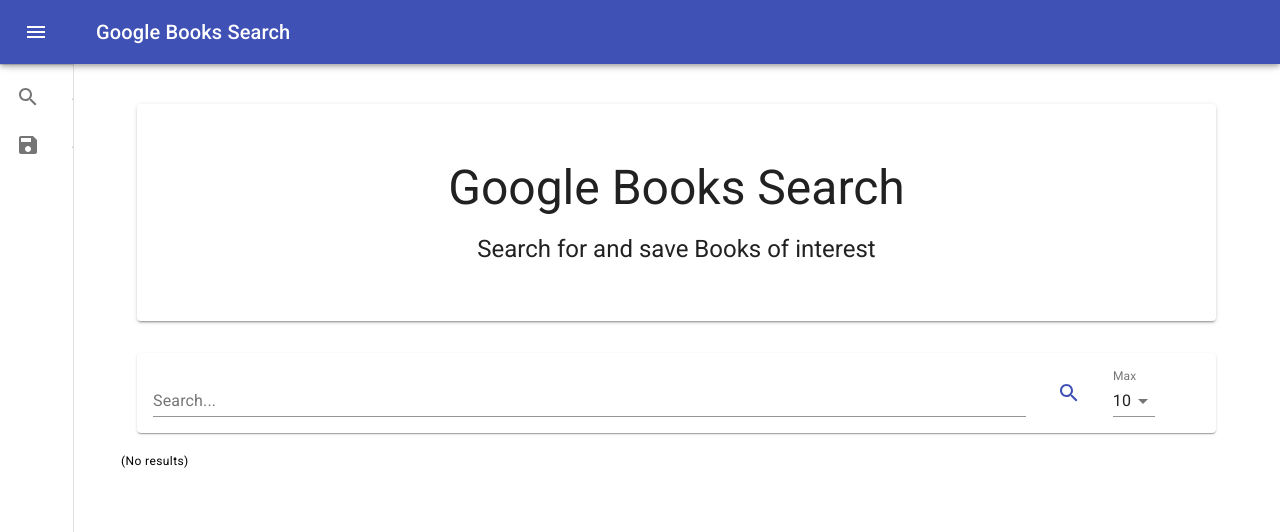
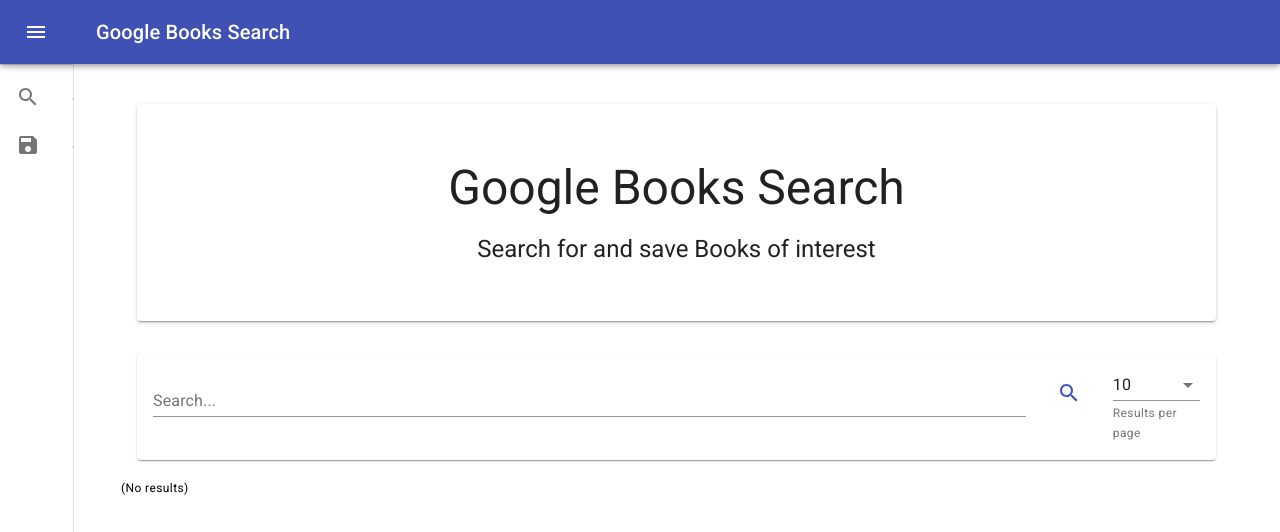
Before and after one commit to wparks08/google-books-search, a React (Create React App) app in the folder client/: page / in a window 1280 px wide. Shown: the top 532 px of the page. Built offline with nearby package versions, Linux system fonts and the light colour scheme.

Commit message:
change select display style

```diff
--- a/client/src/components/BookSearchForm/index.js
+++ b/client/src/components/BookSearchForm/index.js
@@ -11,6 +11,7 @@
 import SearchIcon from "@material-ui/icons/Search";
 import { Select } from "@material-ui/core";
 import MenuItem from "@material-ui/core/MenuItem";
+import FormHelperText from "@material-ui/core/FormHelperText";
 
 const useStyles = makeStyles(theme => ({
     formWrapper: {
@@ -53,19 +54,18 @@
                                         </IconButton>
                                     </Grid>
                                     <Grid item xs={1}>
-                                        <FormControl>
-                                            <InputLabel id="max-results">Max</InputLabel>
-                                            <Select labelId="max-results" id="max-results-select" value={props.max} onChange={props.handleMaxChange}>
+                                        <FormControl fullWidth>
+                                            <Select value={props.max} onChange={props.handleMaxChange}>
                                                 <MenuItem value={10}>10</MenuItem>
                                                 <MenuItem value={20}>20</MenuItem>
                                                 <MenuItem value={30}>30</MenuItem>
                                                 <MenuItem value={40}>40</MenuItem>
                                             </Select>
+                                            <FormHelperText>Results per page</FormHelperText>
                                         </FormControl>
                                     </Grid>
                                 </Grid>
                             </FormControl>
-
                         </FormGroup>
                     </form>
                 </Paper>
```
